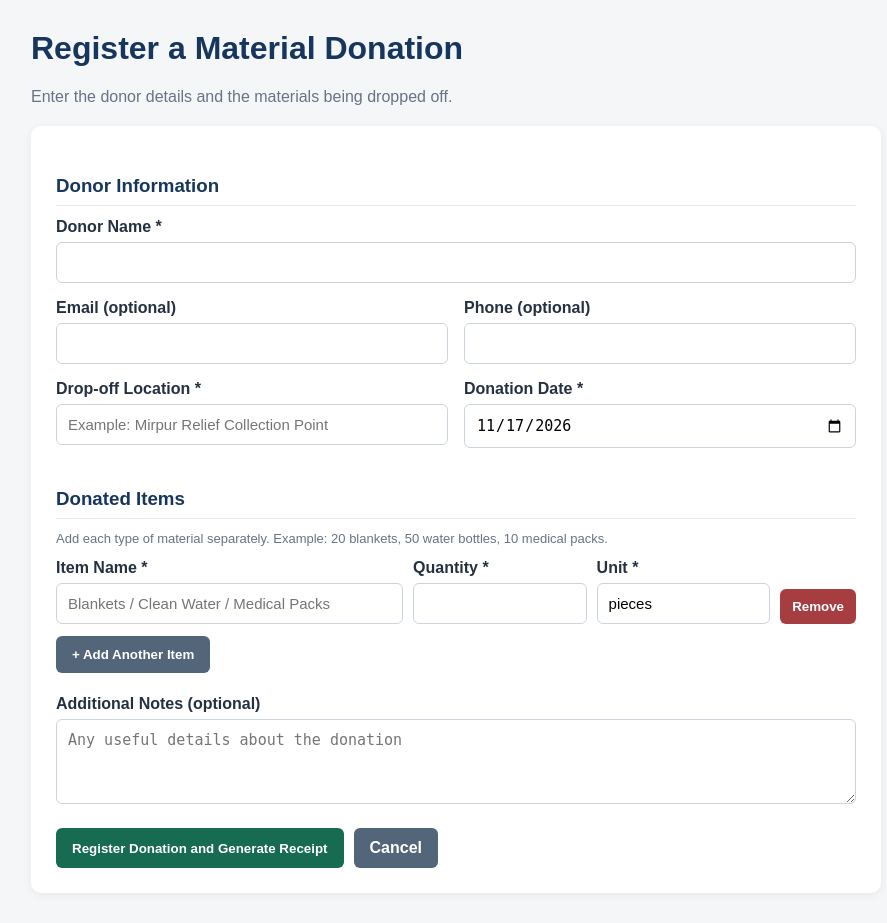
After one commit to oishee296/CSE470_Group05, a Laravel app: page /donations/create in a window 1280 px wide. The commit adds this page. Shown: the whole page, without its empty margins (184-1071 px from the left). Run offline with Laravel 12, Linux system fonts and the light colour scheme; a user stored in the database is signed in; data comes from the database, SQL or seed files in the repository.

Commit message:
R6: implement supply donation logistics

```diff
--- /dev/null
+++ b/app/Http/Controllers/DonationController.php
@@ -0,0 +1,89 @@
+<?php
+
+namespace App\Http\Controllers;
+
+use App\Models\Donation;
+use Illuminate\Http\Request;
+use Illuminate\Support\Facades\DB;
+
+class DonationController extends Controller
+{
+    // Show all registered donations. This is the R6 tracking lane.
+    public function index()
+    {
+        $donations = Donation::with('items')
+            ->latest()
+            ->paginate(10);
+
+        return view('donations.index', compact('donations'));
+    }
+
+    // Show the form used by a humanitarian donor.
+    public function create()
+    {
+        return view('donations.form');
+    }
+
+    // Validate and save one donation with its item rows.
+    public function store(Request $request)
+    {
+        $validated = $request->validate([
+            'donor_name' => 'required|string|max:255',
+            'donor_email' => 'nullable|email|max:255',
+            'donor_phone' => 'nullable|string|max:30',
+            'drop_off_location' => 'required|string|max:255',
+            'donation_date' => 'required|date',
+            'notes' => 'nullable|string|max:2000',
+
+            'items' => 'required|array|min:1',
+            'items.*.item_name' => 'required|string|max:255',
+            'items.*.quantity' => 'required|integer|min:1',
+            'items.*.unit' => 'required|string|max:50',
+        ]);
+
+        // A transaction makes sure the donation and all its items are saved together.
+        $donation = DB::transaction(function () use ($validated) {
+            $donation = Donation::create([
+                'donor_name' => $validated['donor_name'],
+                'donor_email' => $validated['donor_email'] ?? null,
+                'donor_phone' => $validated['donor_phone'] ?? null,
+                'drop_off_location' => $validated['drop_off_location'],
+                'donation_date' => $validated['donation_date'],
+                'notes' => $validated['notes'] ?? null,
+            ]);
+
+            // Generate a readable receipt number after Laravel has created the ID.
+            $receiptNumber = 'SHARE-R6-' . now()->format('Ymd') . '-' . str_pad(
+                (string) $donation->id,
+                6,
+                '0',
+                STR_PAD_LEFT
+            );
+
+            $donation->update(['receipt_number' => $receiptNumber]);
+
+            // Save each item under this donation.
+            foreach ($validated['items'] as $item) {
+                $donation->items()->create([
+                    'item_name' => $item['item_name'],
+                    'quantity' => $item['quantity'],
+                    'unit' => $item['unit'],
+                ]);
+            }
+
+            return $donation;
+        });
+
+        return redirect()
+            ->route('donations.receipt', $donation->id)
+            ->with('success', 'Donation registered successfully.');
+    }
+
+    // Show the receipt for one donation.
+    public function receipt(Donation $donation)
+    {
+        $donation->load('items');
+
+        return view('donations.receipt', compact('donation'));
+    }
+}
--- /dev/null
+++ b/resources/views/donations/form.blade.php
@@ -0,0 +1,160 @@
+<!DOCTYPE html>
+<html lang="en">
+<head>
+    <meta charset="UTF-8">
+    <meta name="viewport" content="width=device-width, initial-scale=1.0">
+    <title>Register Donation - SHARE</title>
+    <style>
+        * { box-sizing: border-box; }
+        body { margin: 0; padding: 30px; font-family: Arial, sans-serif; background: #f4f6f8; color: #253041; }
+        .container { max-width: 850px; margin: 0 auto; }
+        h1 { margin-top: 0; color: #17365d; }
+        .muted { color: #687385; margin-bottom: 20px; }
+        .panel { background: white; padding: 25px; border-radius: 10px; box-shadow: 0 2px 10px rgba(0,0,0,.06); }
+        .grid { display: grid; grid-template-columns: 1fr 1fr; gap: 16px; }
+        .field { margin-bottom: 16px; }
+        label { display: block; margin-bottom: 6px; font-weight: bold; }
+        input, textarea { width: 100%; padding: 11px; border: 1px solid #cbd3dc; border-radius: 6px; font-size: 15px; }
+        textarea { min-height: 85px; resize: vertical; }
+        .section-title { margin: 24px 0 12px; padding-bottom: 8px; border-bottom: 1px solid #e4e8ed; color: #17365d; }
+        .item-row { display: grid; grid-template-columns: 2fr 1fr 1fr auto; gap: 10px; align-items: end; margin-bottom: 12px; }
+        .item-row .field { margin: 0; }
+        .button { display: inline-block; padding: 11px 16px; border: 0; border-radius: 6px; background: #176b50; color: white; text-decoration: none; cursor: pointer; font-weight: bold; }
+        .button:hover { background: #10543e; }
+        .secondary { background: #526579; }
+        .secondary:hover { background: #3d4d5e; }
+        .remove { background: #a63d40; padding: 10px 12px; }
+        .remove:hover { background: #842d30; }
+        .actions { display: flex; gap: 10px; flex-wrap: wrap; margin-top: 20px; }
+        .errors { padding: 12px 18px; margin-bottom: 18px; background: #fff0f0; color: #9b2525; border-radius: 6px; }
+        .hint { color: #687385; font-size: 13px; margin-top: 5px; }
+        @media (max-width: 650px) {
+            body { padding: 15px; }
+            .grid { grid-template-columns: 1fr; gap: 0; }
+            .item-row { grid-template-columns: 1fr 1fr; }
+            .item-row .name-field { grid-column: 1 / -1; }
+        }
+    </style>
+</head>
+<body>
+<div class="container">
+    <h1>Register a Material Donation</h1>
+    <div class="muted">Enter the donor details and the materials being dropped off.</div>
+
+    <div class="panel">
+        @if ($errors->any())
+            <div class="errors">
+                <strong>Please correct the following:</strong>
+                <ul>
+                    @foreach ($errors->all() as $error)
+                        <li>{{ $error }}</li>
+                    @endforeach
+                </ul>
+            </div>
+        @endif
+
+        <form method="POST" action="{{ route('donations.store') }}">
+            @csrf
+
+            <h3 class="section-title">Donor Information</h3>
+            <div class="field">
+                <label for="donor_name">Donor Name *</label>
+                <input id="donor_name" name="donor_name" type="text" value="{{ old('donor_name') }}" required>
+            </div>
+
+            <div class="grid">
+                <div class="field">
+                    <label for="donor_email">Email (optional)</label>
+                    <input id="donor_email" name="donor_email" type="email" value="{{ old('donor_email') }}">
+                </div>
+                <div class="field">
+                    <label for="donor_phone">Phone (optional)</label>
+                    <input id="donor_phone" name="donor_phone" type="text" value="{{ old('donor_phone') }}">
+                </div>
+            </div>
+
+            <div class="grid">
+                <div class="field">
+                    <label for="drop_off_location">Drop-off Location *</label>
+                    <input id="drop_off_location" name="drop_off_location" type="text" value="{{ old('drop_off_location') }}" placeholder="Example: Mirpur Relief Collection Point" required>
+                </div>
+                <div class="field">
+                    <label for="donation_date">Donation Date *</label>
+                    <input id="donation_date" name="donation_date" type="date" value="{{ old('donation_date', date('Y-m-d')) }}" required>
+                </div>
+            </div>
+
+            <h3 class="section-title">Donated Items</h3>
+            <p class="hint">Add each type of material separately. Example: 20 blankets, 50 water bottles, 10 medical packs.</p>
+
+            @php($oldItems = old('items', [['item_name' => '', 'quantity' => '', 'unit' => 'pieces']]))
+            <div id="items-container">
+                @foreach ($oldItems as $index => $item)
+                    <div class="item-row">
+                        <div class="field name-field">
+                            <label>Item Name *</label>
+                            <input type="text" name="items[{{ $index }}][item_name]" value="{{ $item['item_name'] ?? '' }}" placeholder="Blankets / Clean Water / Medical Packs" required>
+                        </div>
+                        <div class="field">
+                            <label>Quantity *</label>
+                            <input type="number" name="items[{{ $index }}][quantity]" value="{{ $item['quantity'] ?? '' }}" min="1" step="1" required>
+                        </div>
+                        <div class="field">
+                            <label>Unit *</label>
+                            <input type="text" name="items[{{ $index }}][unit]" value="{{ $item['unit'] ?? 'pieces' }}" placeholder="pieces / packs / liters" required>
+                        </div>
+                        <button class="button remove" type="button" onclick="removeItemRow(this)">Remove</button>
+                    </div>
+                @endforeach
+            </div>
+
+            <button class="button secondary" type="button" onclick="addItemRow()">+ Add Another Item</button>
+
+            <div class="field" style="margin-top: 22px;">
+                <label for="notes">Additional Notes (optional)</label>
+                <textarea id="notes" name="notes" placeholder="Any useful details about the donation">{{ old('notes') }}</textarea>
+            </div>
+
+            <div class="actions">
+                <button class="button" type="submit">Register Donation and Generate Receipt</button>
+                <a class="button secondary" href="{{ route('donations.index') }}">Cancel</a>
+            </div>
+        </form>
+    </div>
+</div>
+
+<script>
+    // Continue numbering from the rows that were already displayed by Blade.
+    let itemIndex = {{ count($oldItems) }};
+
+    function addItemRow() {
+        const container = document.getElementById('items-container');
+
+        const newRow = `
+            <div class="item-row">
+                <div class="field name-field">
+                    <label>Item Name *</label>
+                    <input type="text" name="items[${itemIndex}][item_name]" placeholder="Blankets / Clean Water / Medical Packs" required>
+                </div>
+                <div class="field">
+                    <label>Quantity *</label>
+                    <input type="number" name="items[${itemIndex}][quantity]" min="1" step="1" required>
+                </div>
+                <div class="field">
+                    <label>Unit *</label>
+                    <input type="text" name="items[${itemIndex}][unit]" placeholder="pieces / packs / liters" required>
+                </div>
+                <button class="button remove" type="button" onclick="removeItemRow(this)">Remove</button>
+            </div>
+        `;
+
+        container.insertAdjacentHTML('beforeend', newRow);
+        itemIndex++;
+    }
+
+    function removeItemRow(button) {
+        button.closest('.item-row').remove();
+    }
+</script>
+</body>
+</html>
--- a/routes/web.php
+++ b/routes/web.php
@@ -3,6 +3,7 @@
 use App\Http\Controllers\AuthController;
 use App\Http\Controllers\DashboardController;
 use App\Http\Controllers\FamilyProfileController;
+use App\Http\Controllers\DonationController;
 use Illuminate\Support\Facades\Route;
 
 Route::redirect('/', '/login');
@@ -31,3 +32,17 @@ Route::middleware(['auth', 'role:citizen'])
     });
 
 // ---------- (Teammates: add your feature routes in your own section below) ----------
+// ---------- R6: Supply Donation Logistics ----------
+Route::middleware('auth')->group(function () {
+    Route::get('/donations', [DonationController::class, 'index'])
+        ->name('donations.index');
+
+    Route::get('/donations/create', [DonationController::class, 'create'])
+        ->name('donations.create');
+
+    Route::post('/donations', [DonationController::class, 'store'])
+        ->name('donations.store');
+
+    Route::get('/donations/{donation}/receipt', [DonationController::class, 'receipt'])
+        ->name('donations.receipt');
+});
```
Also changed, not shown: app/Models/Donation.php (added, +31 -0 lines), app/Models/DonationItem.php (added, +21 -0 lines), resources/views/dashboard.blade.php (+21 -1 lines), resources/views/donations/index.blade.php (added, +85 -0 lines), resources/views/donations/receipt.blade.php (added, +116 -0 lines), database/migrations/2026_11_18_000001_create_donations_table.php (added), database/migrations/2026_11_18_000002_create_donation_items_table.php (added).
